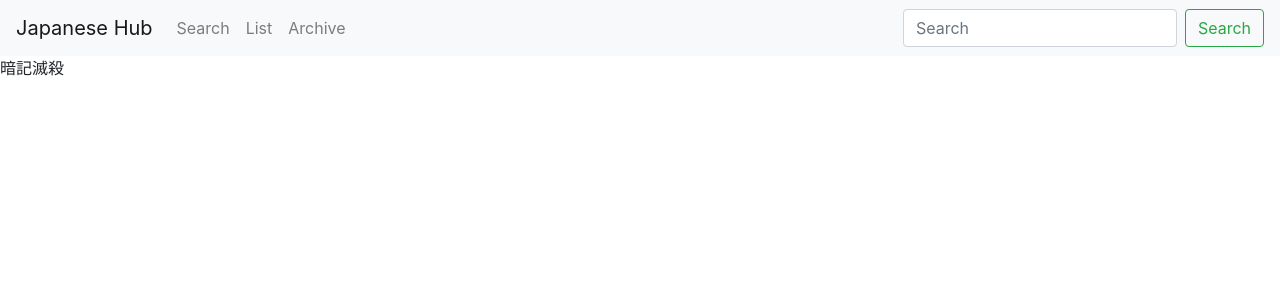
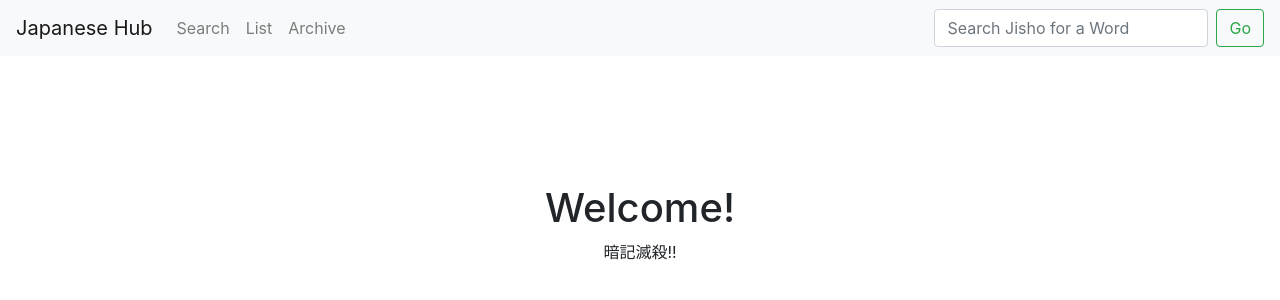
Before and after one commit to kesuh42/japanese-hub, a React (Create React App) app in the folder client/: page / in a window 1280 px wide. Shown: the top 300 px of the page. Built offline with nearby package versions, Linux system fonts and the light colour scheme.

Commit message:
homepage basic setup

```diff
--- a/client/src/components/Header/Header.js
+++ b/client/src/components/Header/Header.js
@@ -1,6 +1,15 @@
 import React from "react";
 
 function Header () {
+    const JishoSearch = event => {
+        event.preventDefault();
+
+        const searchTerm = event.target[0].value;
+
+        window.open("google.com")
+        // window.open = `jisho.org/search/${searchTerm}`;
+    };
+
     return (
         <div>
             <nav class="navbar navbar-expand-lg navbar-light bg-light">
@@ -21,9 +30,9 @@ function Header () {
                     <a class="nav-link" href="/archive">Archive</a>
                 </li>
                 </ul>
-                <form class="form-inline my-2 my-lg-0">
-                <input class="form-control mr-sm-2" type="search" placeholder="Search" aria-label="Search"></input>
-                <button class="btn btn-outline-success my-2 my-sm-0" type="submit">Search</button>
+                <form class="form-inline my-2 my-lg-0" onSubmit={JishoSearch}>
+                <input name="searchTerm" class="form-control mr-sm-2" type="search" placeholder="Search Jisho for a Word" aria-label="Search"></input>
+                <button class="btn btn-outline-success my-2 my-sm-0" type="submit">Go</button>
                 </form>
             </div>
             </nav>
--- a/client/src/pages/Home/Home.js
+++ b/client/src/pages/Home/Home.js
@@ -1,8 +1,12 @@
 import React from "react";
+import "./Home.css"
 
 function Home () {
     return (
-        <div>暗記滅殺</div>
+        <div class="body">
+            <h1>Welcome!</h1>
+            <p>暗記滅殺!!</p>
+        </div>
     );
 };
 
```
